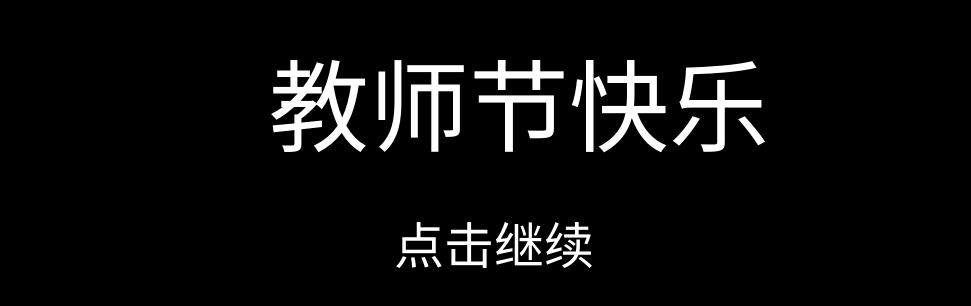
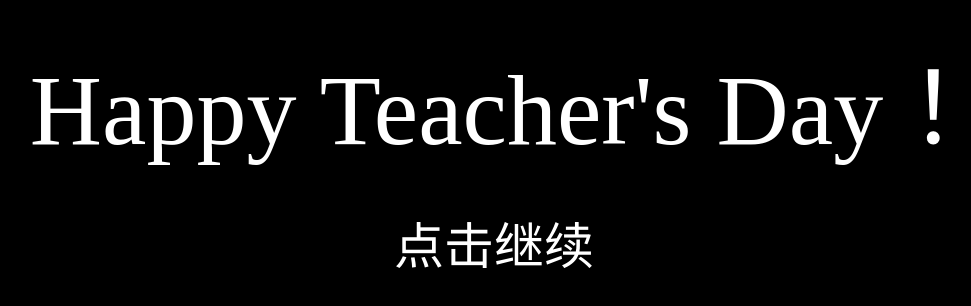
Before and after one commit to LYK2333/birthday.github.io, a plain HTML site: page teacher/index.html in a window 1280 px wide. Shown: the part 292-598 px from the top of the page, without its empty margins (146-1117 px from the left). Drawn offline with Linux system fonts and the light colour scheme.

Commit message:
Update index.html

```diff
--- a/teacher/index.html
+++ b/teacher/index.html
@@ -20,7 +20,7 @@
 </style>
 </head>
 <body>
-	<div class="happy">&nbsp;&nbsp;教师节快乐 <br><small>点击继续</small></div>
+	<div class="happy">&nbsp;Happy Teacher's Day！<br><small>点击继续</small></div>
 <canvas id="canvas"></canvas>
 <div id="wall" class="wall">
 
```
